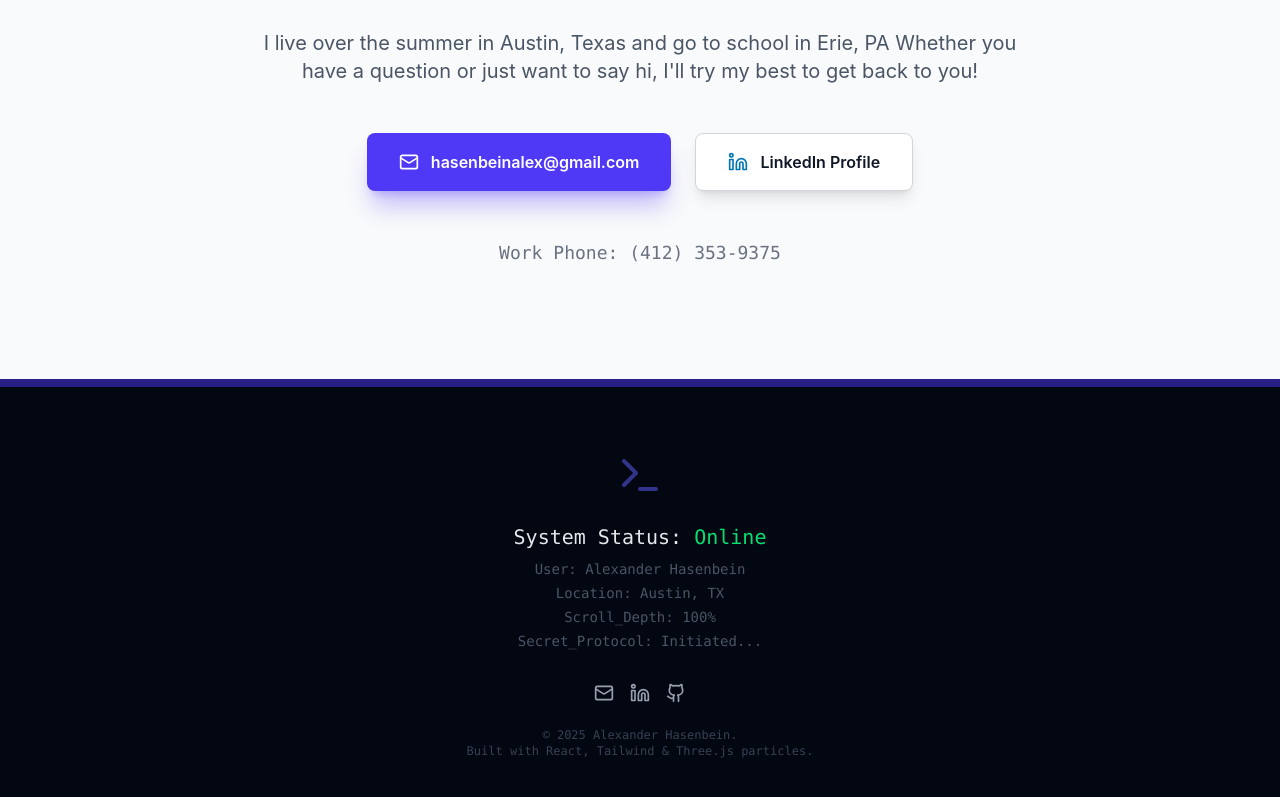
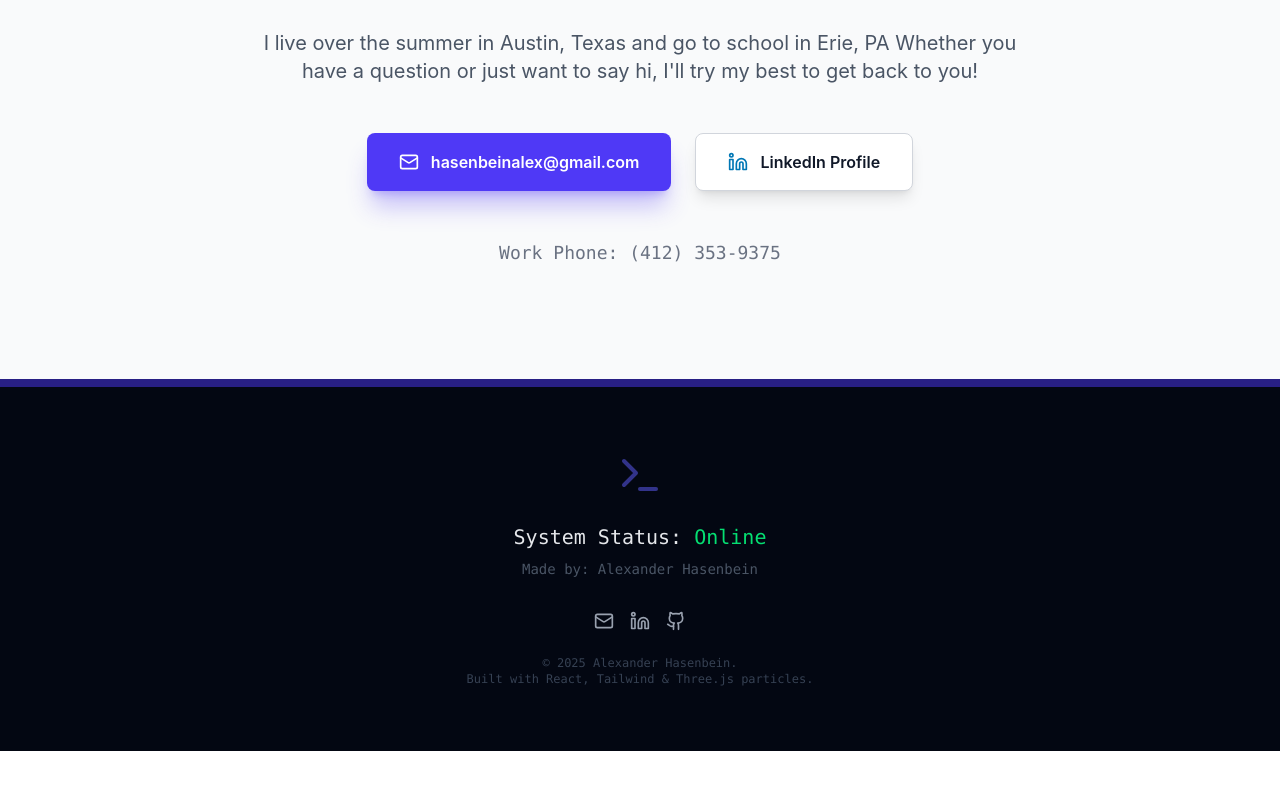
Before and after one commit to AHasenbein/portfolio, a React (Vite) app: page / in a window 1280 px wide. Shown: the part 5632-6429 px from the top of the page. After the commit the page ends 6383 px from the top, so only its background shows below. Built offline with nearby package versions, Linux system fonts and the light colour scheme.

Commit message:
change to secret feature

```diff
--- a/src/App.jsx
+++ b/src/App.jsx
@@ -481,10 +481,7 @@ const Footer = () => (
         <Terminal size={48} className="mx-auto mb-6 text-indigo-500 animate-pulse" />
         <h4 className="text-xl text-gray-200 mb-2">System Status: <span className="text-green-400">Online</span></h4>
         <div className="text-sm text-gray-600 mb-8 space-y-1">
-          <p> User: Alexander Hasenbein</p>
-          <p> Location: Austin, TX</p>
-          <p> Scroll_Depth: 100%</p>
-          <p> Secret_Protocol: Initiated...</p>
+          <p> Made by: Alexander Hasenbein</p>
         </div>
         <div className="flex justify-center space-x-4 mb-6">
             <a href={`mailto:${PORTFOLIO_DATA.email}`} className="text-gray-400 hover:text-indigo-400 transition-colors">
```
